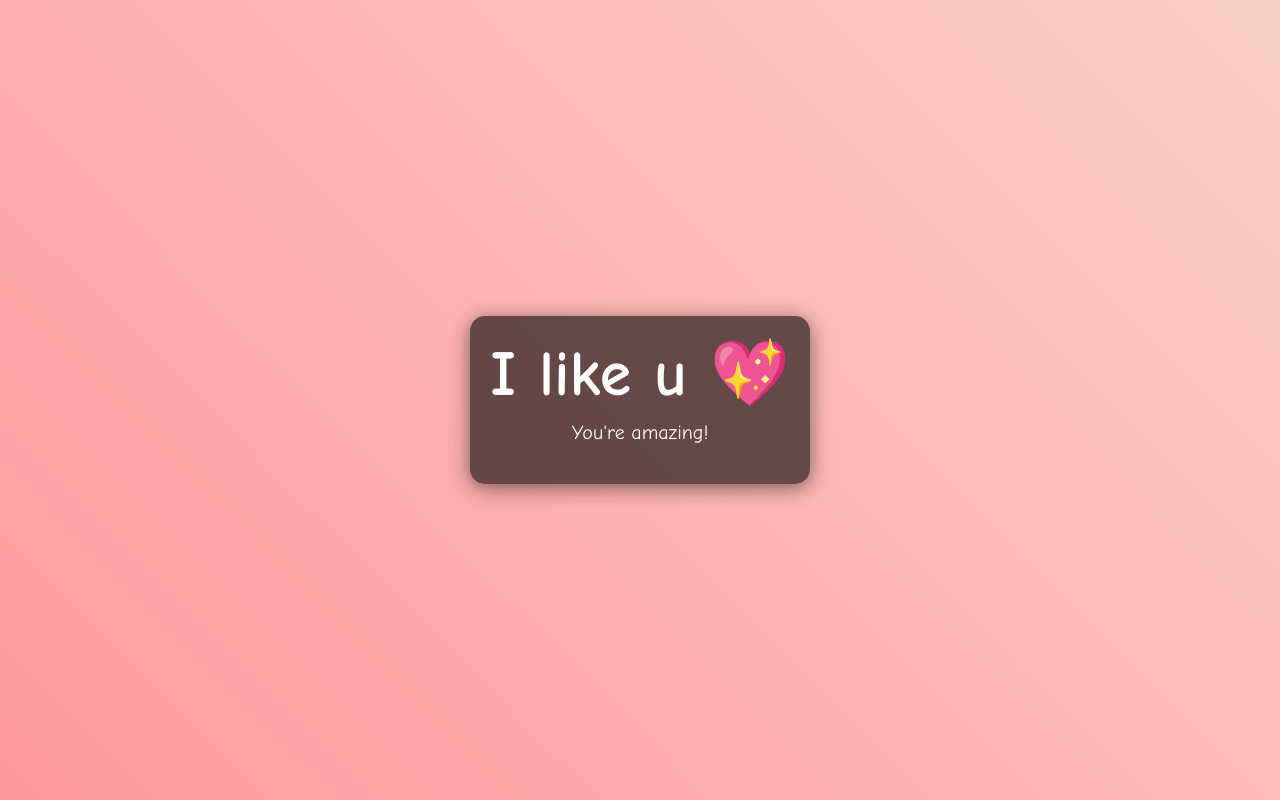
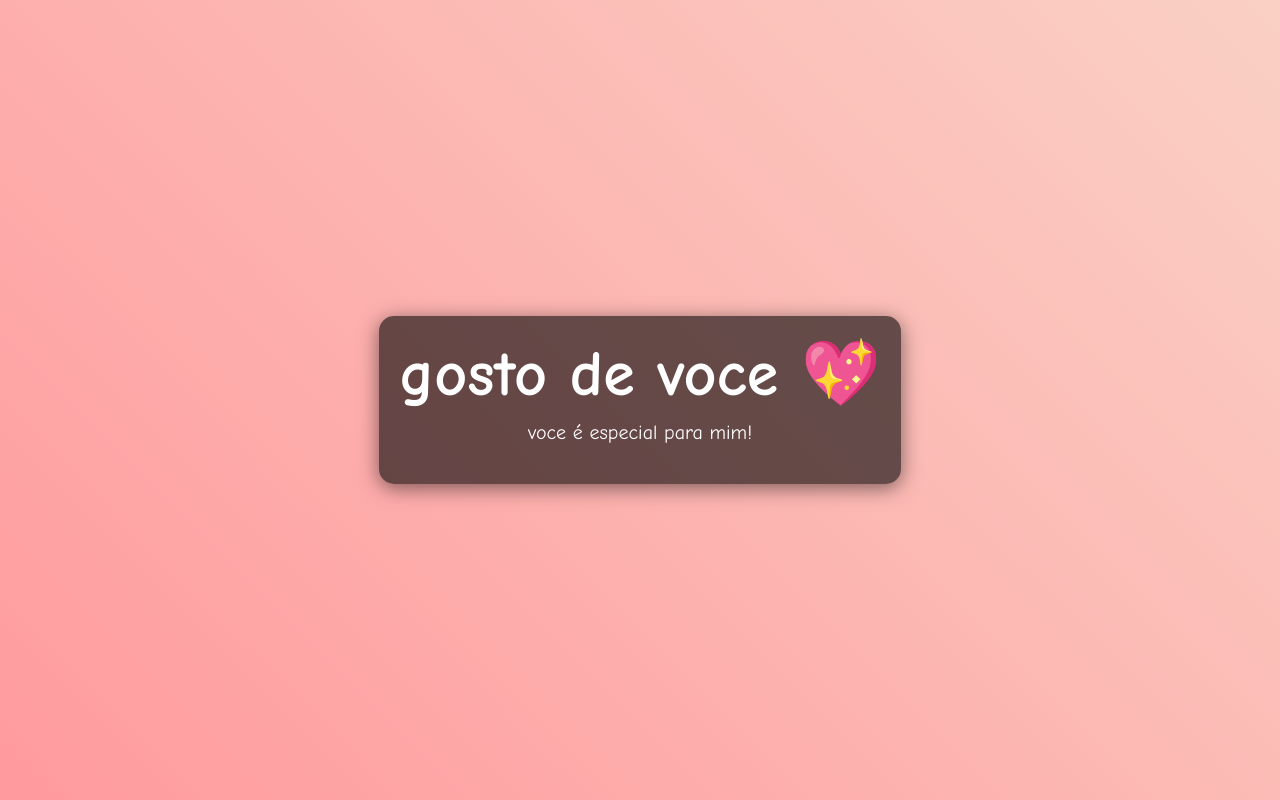
Before and after one commit to Sabrinasarh/Cutecuty, a plain HTML site: page card.html in a window 1280 px wide. Drawn offline with Linux system fonts and the light colour scheme.

Commit message:
Update card.html

```diff
--- a/card.html
+++ b/card.html
@@ -58,8 +58,8 @@
 </head>
 <body>
     <div class="card">
-        <h1>I like u 💖</h1>
-        <p>You're amazing!</p>
+        <h1>gosto de voce 💖</h1>
+        <p>voce é especial para mim!</p>
     </div>
 </body>
 </html>
```
